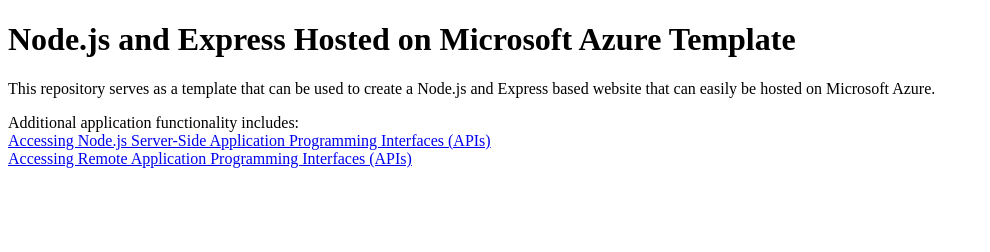
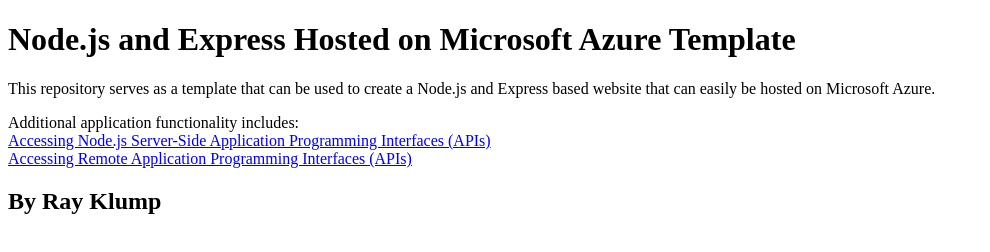
Before and after one commit to klumpra/conor-klump-portfolio, a website: page static/index.html in a window 1280 px wide. Shown: the whole page, without its empty margins (0-990 px from the left). Drawn offline with Linux system fonts and the light colour scheme.

Commit message:
Added my name

```diff
--- a/static/index.html
+++ b/static/index.html
@@ -11,5 +11,6 @@
 Additional application functionality includes:<br />
 <a href="fetching-from-server.html">Accessing Node.js Server-Side Application Programming Interfaces (APIs)</a><br />
 <a href="fetching-remote-dog-breeds.html">Accessing Remote Application Programming Interfaces (APIs)</a>
+<h2>By Ray Klump</h2>
 </body>
 </html>
```
